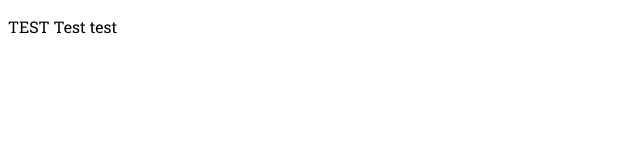
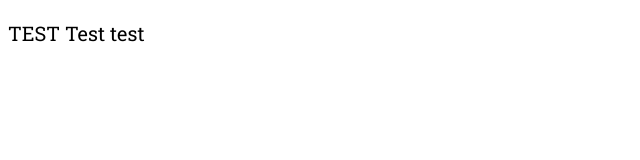
Before and after one commit to homework-edits/homework-edits.github.io, a plain HTML site: page index.html in a window 1280 px wide. Shown: the whole page, without its empty margins (0-640 px from the left). Drawn offline with Linux system fonts and the light colour scheme.

Commit message:
Update stylesheet.css

```diff
--- a/styles/stylesheet.css
+++ b/styles/stylesheet.css
@@ -1,3 +1,4 @@
 * {
-  font-family: Roboto Slab;
+  font-family: "Roboto Slab";
+  font-size: 20px;
 }
```
